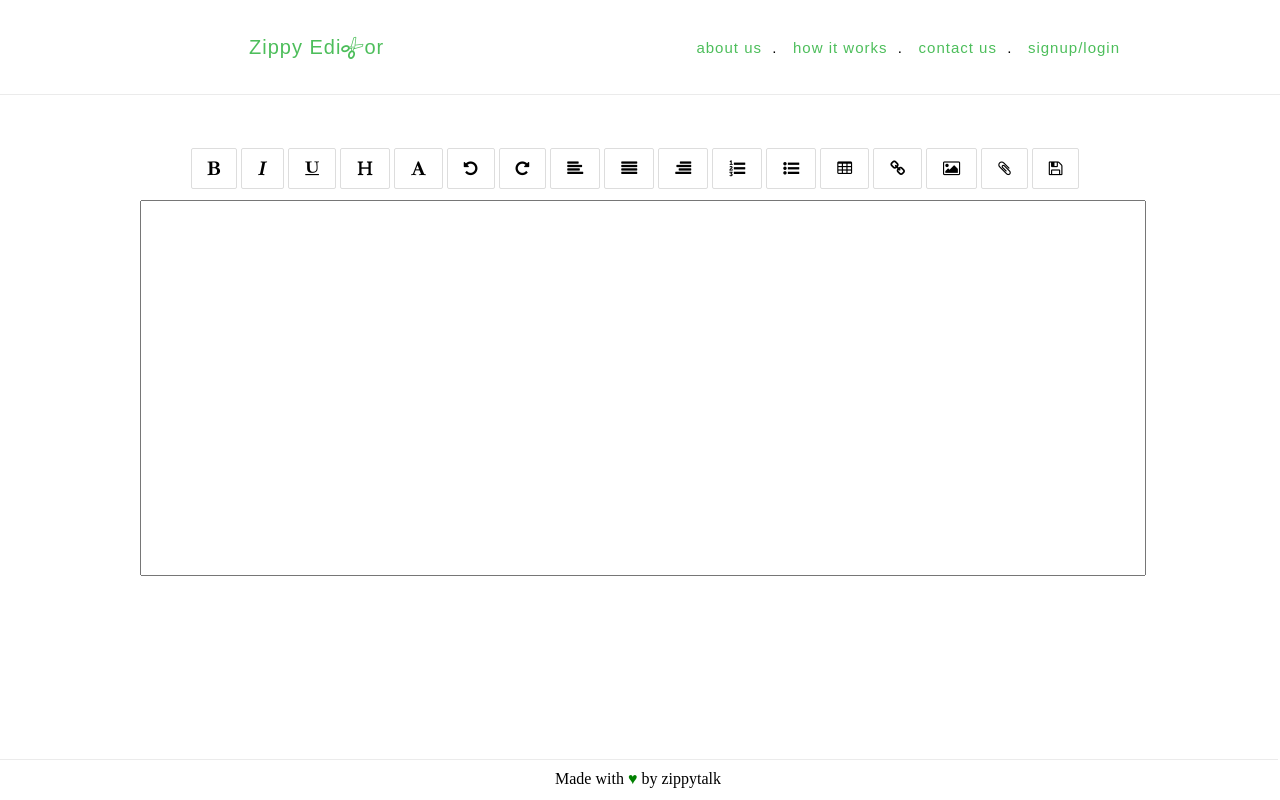
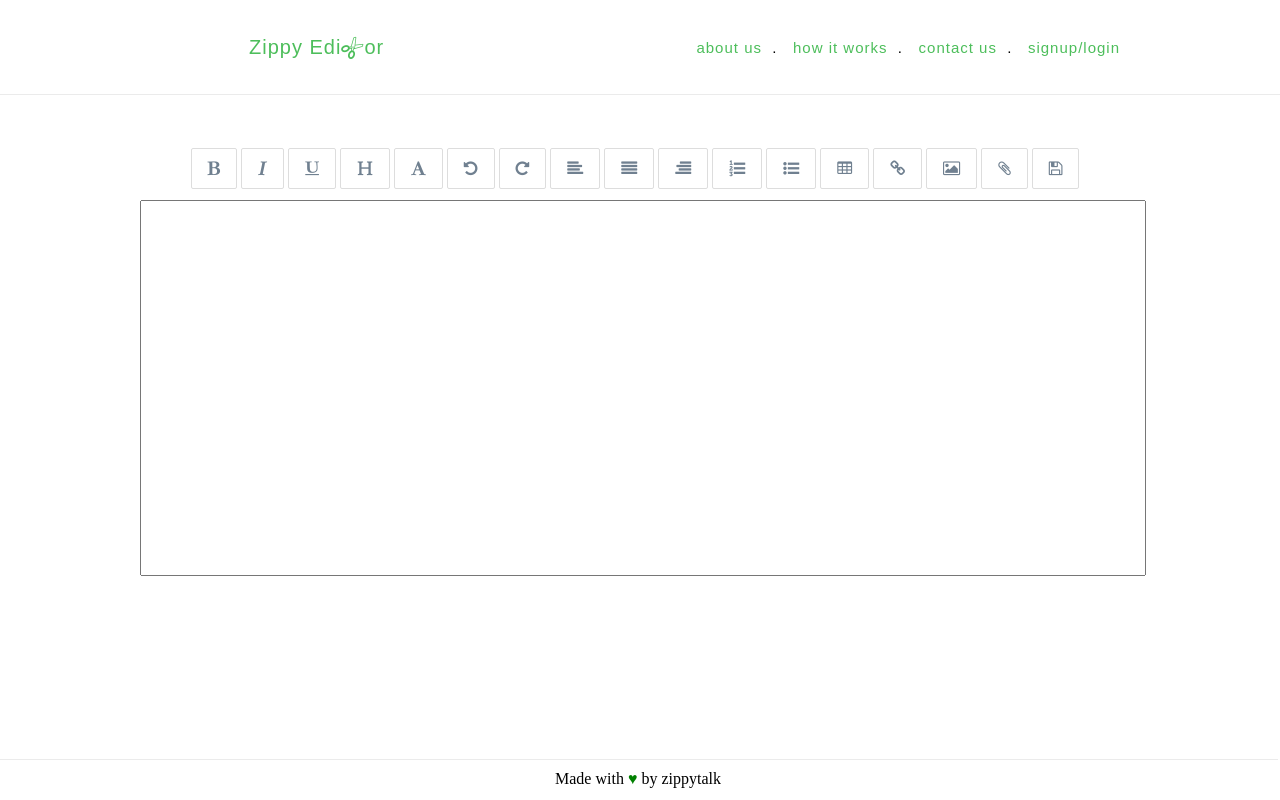
Before and after one commit to meherpanguluri/zippyeditor, a plain HTML site: page index.html in a window 1280 px wide. Drawn offline with Linux system fonts and the light colour scheme.

Commit message:
added links and changed css

```diff
--- a/index.html
+++ b/index.html
@@ -2,9 +2,9 @@
 <html lang="en-US">
     <head>
         <meta charset="utf-8">
-        <title>My Site</title>
+         <link rel="stylesheet" href="//maxcdn.bootstrapcdn.com/font-awesome/4.3.0/css/font-awesome.min.css">
+        <title>ZippyEditor</title>
         <meta name="viewport" content="width=device-width, initial-scale=1.0">
-        <link rel="stylesheet" href="//maxcdn.bootstrapcdn.com/font-awesome/4.3.0/css/font-awesome.min.css">
         <link rel="stylesheet" href="index.css">
         <!--[if lt IE 9]>
             <script src="//cdnjs.cloudflare.com/ajax/libs/html5shiv/3.6.2/html5shiv.js"></script>
@@ -106,6 +106,17 @@
                 padding-left: 1px;
                 padding-right: 1px;
             }
+            ul.toolbar li
+            {
+                text-decoration: none;
+                color: slategray;
+            }
+             ul.toolbar li:hover
+            {
+
+                background-color: mediumslateblue;
+                color: white;
+            }
         </style>
     </head>
     <body>
@@ -126,24 +137,24 @@
      <div class="zippyeditor">
         <div class="toolbar-text">
 
-                <ul>
-                    <li href="#"><i class="fa fa-bold"></i></li>
-                    <li href="#"><i class="fa fa-italic"></i></li>
-                    <li href="#"><i class="fa fa-underline"></i></li>
-                     <li href="#"><i class="fa fa-header"></i></li>
-                     <li href="#"><i class="fa fa-font"></i></li>
-                    <li href="#"><i class="fa fa-undo"></i></li>
-                    <li href="#"><i class="fa fa-repeat"></i></li>
-                     <li href="#"><i class="fa fa-align-left"></i></li>
-                    <li href="#"><i class="fa fa-align-justify"></i></li>
-                    <li href="#"><i class="fa fa-align-right"></i></li>
-                     <li href="#"><i class="fa fa-list-ol"></i></li>
-                    <li href="#"><i class="fa fa-list-ul"></i></li>
-                    <li href="#"><i class="fa fa-table"></i></li>
-                     <li href="#"><i class="fa fa-link"></i></li>
-                    <li href="#"><i class="fa fa-image"></i></li>
-                    <li href="#"><i class="fa fa-paperclip"></i></li>
-                    <li href="#"><i class="fa fa-save"></i></li>
+                <ul class="toolbar">
+                   <a href="#"> <li ><i class="fa fa-bold"></i></li></a>
+                    <a href="#"><li ><i class="fa fa-italic"></i></li></a>
+                    <a href="#"><li ><i class="fa fa-underline"></i></li></a>
+                     <a href="#"><li ><i class="fa fa-header"></i></li></a>
+                     <a href="#"><li ><i class="fa fa-font"></i></li></a>
+                    <a href="#"><li ><i class="fa fa-undo"></i></li></a>
+                    <a href="#"><li ><i class="fa fa-repeat"></i></li></a>
+                     <a href="#"><li ><i class="fa fa-align-left"></i></li></a>
+                    <a href="#"><li ><i class="fa fa-align-justify"></i></li></a>
+                    <a href="#"><li ><i class="fa fa-align-right"></i></li></a>
+                     <a href="#"><li ><i class="fa fa-list-ol"></i></li></a>
+                    <a href="#"><li ><i class="fa fa-list-ul"></i></li></a>
+                    <a href="#"><li ><i class="fa fa-table"></i></li></a>
+                     <a href="#"><li ><i class="fa fa-link"></i></li></a>
+                    <a href="#"><li ><i class="fa fa-image"></i></li></a>
+                    <a href="#"><li ><i class="fa fa-paperclip"></li></i></a>
+                    <a href="#"><li ><i class="fa fa-save"></i></li></a>
                 </ul>
         </div>
 
```
Also changed, not shown: FontAwesome.otf (added).
